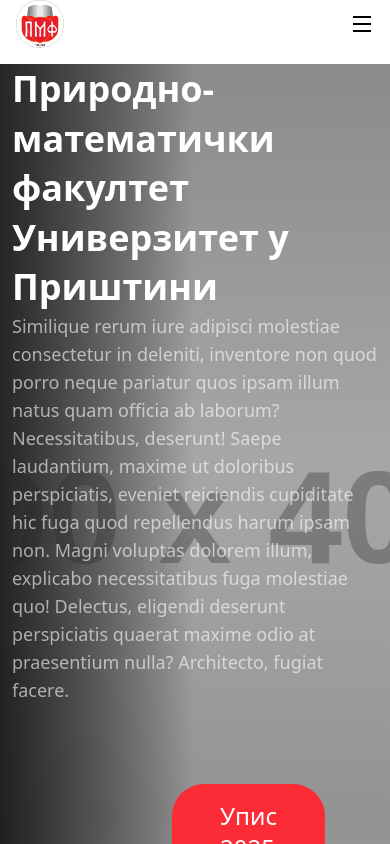
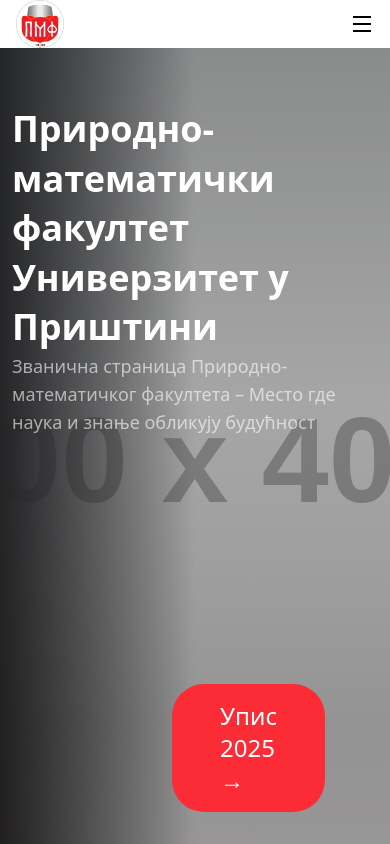
Before and after one commit to buckneer/pandora, a React (Vite) app: page /uni in a window 390 px wide. Shown: the top 844 px of the page. Built offline with nearby package versions, Linux system fonts and the light colour scheme.

Commit message:
Small changes, dynamized hero component

```diff
--- a/src/App.tsx
+++ b/src/App.tsx
@@ -13,13 +13,11 @@ function App() {
       <LanguageProvider>
         <BrowserRouter>
           <Navbar />
-          <div className="py-4">
-            <Routes>
-              <Route path="/" element={<Projects />} />
-              <Route path="/uni" element={<Uni />} />
-              <Route path="/deps" element={<Departments />} />
-            </Routes>
-          </div>
+          <Routes>
+            <Route path="/" element={<Projects />} />
+            <Route path="/uni" element={<Uni />} />
+            <Route path="/deps" element={<Departments />} />
+          </Routes>
           <Footer />
         </BrowserRouter>
       </LanguageProvider>
--- a/src/components/common/Hero/Hero.tsx
+++ b/src/components/common/Hero/Hero.tsx
@@ -3,6 +3,7 @@ import { Hero as HeroInterface } from "../../../types/data.types"
 // @ts-ignore
 import { useWidth } from "../../../hooks/useWidth"
 import { Link } from "react-router-dom"
+import TranslatedText from "../TranslatedText/TranslatedText"
 
 const Hero: React.FC<HeroInterface> = (props) => {
   const { backgroundImage, mobileImage, title, subtitle, buttonText, buttonUrl } = props
@@ -21,18 +22,22 @@ const Hero: React.FC<HeroInterface> = (props) => {
 
         <div className="flex-1">
           <div className="max-w-[700px] md:pl-15">
-            <h1 className="text-4xl leading-snug font-bold">{title.cir}</h1>
+            <h1 className="text-4xl leading-snug font-bold">
+              <TranslatedText text={title} />
+            </h1>
           </div>
 
           <div className="max-w-[900px] md:pl-15 md:pt-[30px]">
-            <p className="text-lg opacity-60">Similique rerum iure adipisci molestiae consectetur in deleniti, inventore non quod porro neque pariatur quos ipsam illum natus quam officia ab laborum? Necessitatibus, deserunt! Saepe laudantium, maxime ut doloribus perspiciatis, eveniet reiciendis cupiditate hic fuga quod repellendus harum ipsam non. Magni voluptas dolorem illum, explicabo necessitatibus fuga molestiae quo! Delectus, eligendi deserunt perspiciatis quaerat maxime odio at praesentium nulla? Architecto, fugiat facere.</p>
+            <p className="text-lg opacity-60">
+              <TranslatedText text={subtitle} />
+            </p>
           </div>
         </div>
 
         <div className="flex justify-end self-end px-40 py-20">
-          <Link to={buttonUrl} className="rounded-4xl px-12 py-4 bg-red-500 text-2xl hover:cursor-pointer hover:opacity-90">
-            {buttonText.cir} &#8594;
-          </Link>
+          <a href={buttonUrl} target="_blank" className="rounded-4xl px-12 py-4 bg-red-500 text-2xl hover:cursor-pointer hover:opacity-90">
+            <TranslatedText text={buttonText} /> &#8594;
+          </a>
         </div>
       </div>
     </div>
--- a/src/components/common/Navbar/HamburgerMenu.tsx
+++ b/src/components/common/Navbar/HamburgerMenu.tsx
@@ -22,10 +22,10 @@ function HamburgerMenu() {
         isOpen && (
           <>
             <div
-              className="w-[100vw] h-[100vh] absolute z-1 top-0 left-0 bg-black opacity-50 overflow-none"
+              className="w-[100vw] h-[100vh] absolute z-[9998] top-0 left-0 bg-black opacity-50 overflow-none "
               onClick={() => setIsOpen(false)}
             />
-            <nav className="absolute flex flex-col bg-white w-[90vw] h-[calc(100vh-48px)] top-[48px] md:w-[60vw] z-10 overflow-none">
+            <nav className="absolute flex flex-col bg-white w-[90vw] h-[calc(100vh-48px)] top-[48px] md:w-[60vw] z-[9999] overflow-none">
               {
                 navbar.links.map((link, index) => (
                   <Link
@@ -41,7 +41,7 @@ function HamburgerMenu() {
           </>
         )
       }
-      <div className="relative z-10 flex flex-1 items-center justify-between px-4 bg-white">
+      <div className="relative z-[9999] flex flex-1 items-center justify-between px-4 bg-white">
         <img className="w-12 h-12" src="/pmf.png" />
         {
           isOpen
--- a/src/data/nav/navbar.ts
+++ b/src/data/nav/navbar.ts
@@ -9,11 +9,11 @@ const navbar: Navbar = {
       icon: RiFacebookBoxFill,
     },
     {
-      url: 'https://www.youtube.com/channel/UC_KQqQ8vGfSoTUKZ2-LtmQQ',
+      url: 'https://www.instagram.com/pmfkm028/',
       icon: RiInstagramFill,
     },
     {
-      url: 'https://www.instagram.com/pmfkm028/',
+      url: 'https://www.youtube.com/channel/UC_KQqQ8vGfSoTUKZ2-LtmQQ',
       icon: RiYoutubeFill
     },
   ],
--- a/src/data/pages/university.ts
+++ b/src/data/pages/university.ts
@@ -0,0 +1,21 @@
+import { Hero } from "../../types/data.types"
+
+const university: Hero = {
+  backgroundImage: "https://images.unsplash.com/photo-1519681393784-d120267933ba?fm=jpg&q=60&w=3000&ixlib=rb-4.0.3&ixid=M3wxMjA3fDB8MHxzZWFyY2h8Mnx8MTkyMHgxMDgwfGVufDB8fDB8fHww",
+  mobileImage: "https://placehold.co/400/mobile",
+  title: {
+    cir: "Природно-математички факултет Универзитет у Приштини",
+    lat: "Prirodno-matematički fakultet Univerziteta u Prištini"
+  },
+  subtitle: {
+    cir: "Званична страница Природно-математичког факултета – Место где наука и знање обликују будућност",
+    lat: "Zvanična stranica Prirodno-matematičkog fakulteta – Mesto gde nauka i znanje oblikuju budućnost"
+  },
+  buttonText: {
+    cir: "Упис 2025",
+    lat: "Upis 2025"
+  },
+  buttonUrl: "https://www.pmf.pr.ac.rs/upis#informatika"
+}
+
+export default university;
--- a/src/pages/Uni.tsx
+++ b/src/pages/Uni.tsx
@@ -1,19 +1,11 @@
 import Hero from "../components/common/Hero/Hero";
+
+import university from "../data/pages/university"
 
 function Uni() {
     return (
         <>
-            <Hero
-                backgroundImage={"https://images.unsplash.com/photo-1519681393784-d120267933ba?fm=jpg&q=60&w=3000&ixlib=rb-4.0.3&ixid=M3wxMjA3fDB8MHxzZWFyY2h8Mnx8MTkyMHgxMDgwfGVufDB8fDB8fHww"}
-                mobileImage="https://placehold.co/400/mobile"
-                title={{ cir: "Природно-математички факултет Универзитет у Приштини", lat: "Prirodno-matematički fakultet Univerziteta u Prištini" }}
-                subtitle={{
-                    cir: "Званична страница Природно-математичког факултета – Место где наука и знање обликују будућност.",
-                    lat: "Zvanična stranica Prirodno-matematičkog fakulteta – Mesto gde nauka i znanje oblikuju budućnost."
-                }}
-                buttonText={{ cir: "Упис 2025", lat: "Upis 2025" }}
-                buttonUrl="URI"
-            />
+            <Hero {...university} />
         </>
     );
 }
```
